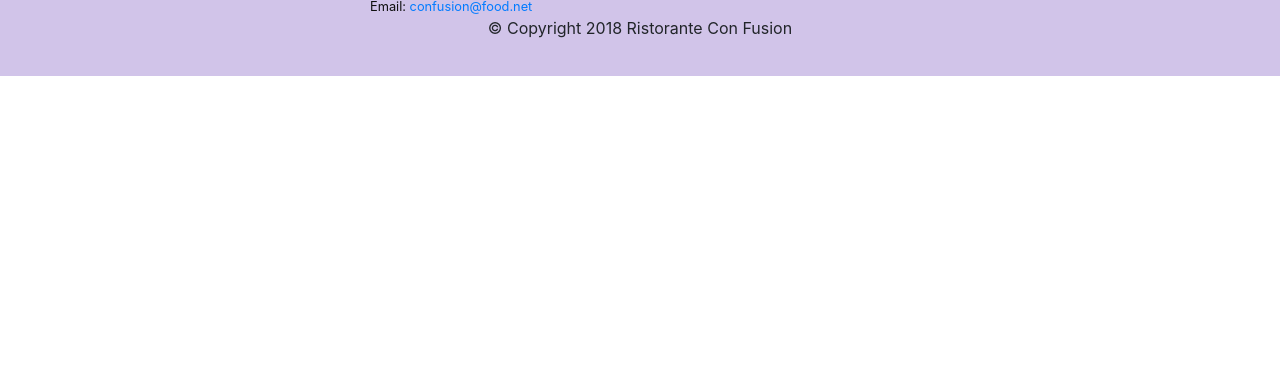
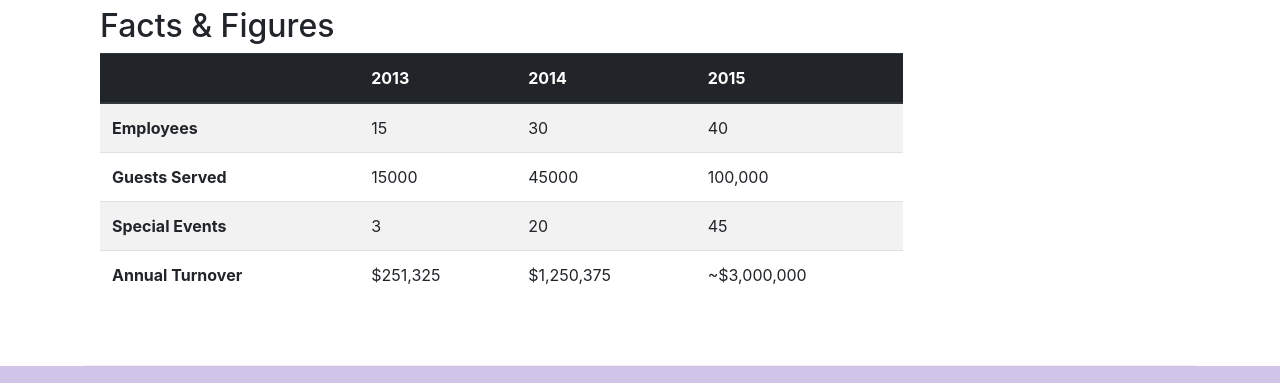
Before and after one commit to SwethaV-Developer/Confusion, a website: page aboutus.html in a window 1280 px wide. Shown: the part 1705-2088 px from the top of the page. Before the commit the page ends 1781 px from the top, so only its background shows below. Drawn offline with nearby package versions, Linux system fonts and the light colour scheme.

Commit message:
Tables and Cards

```diff
--- a/aboutus.html
+++ b/aboutus.html
@@ -66,7 +66,34 @@
                 <p>Started in 2010, Ristorante con Fusion quickly established itself as a culinary icon par excellence in Hong Kong. With its unique brand of world fusion cuisine that can be found nowhere else, it enjoys patronage from the A-list clientele in Hong Kong.  Featuring four of the best three-star Michelin chefs in the world, you never know what will arrive on your plate the next time you visit us.</p>
                 <p>The restaurant traces its humble beginnings to <em>The Frying Pan</em>, a successful chain started by our CEO, Mr. Peter Pan, that featured for the first time the world's best cuisines in a pan.</p>
             </div>
-            <div class="col col-sm">
+            <div class="col-12 col-sm-6">
+                <div class="card">
+                    <h3 class="card-header bg-primary text-white">Facts At a Glance</h3>
+                    <div class="card-body">
+                        <dl class="row">
+                            <dt class="col-6">Started</dt>
+                            <dd class="col-6">3 Feb. 2013</dd>
+                            <dt class="col-6">Major Stake Holder</dt>
+                            <dd class="col-6">HK Fine Foods Inc.</dd>
+                            <dt class="col-6">Last Year's Turnover</dt>
+                            <dd class="col-6">$1,250,375</dd>
+                            <dt class="col-6">Employees</dt>
+                            <dd class="col-6">40</dd>
+                        </dl>
+                    </div>
+                </div>
+            </div>
+            <div class="col-12">
+                <div class="card card-body bg-light">
+                    <blockquote class="blockquote">
+                        <p class="mb-0">You better cut the pizza in four pieces because
+                            I'm not hungry enough to eat six.</p>
+                        <footer class="blockquote-footer">Yogi Berra,
+                            <cite title="Source Title">The Wit and Wisdom of Yogi Berra,
+                            P. Pepe, Diversion Books, 2014</cite>
+                        </footer>
+                    </blockquote>
+                </div>
             </div>
         </div>
 
@@ -84,7 +111,50 @@
                 <p class="d-none d-sm-block">Award winning three-star Michelin chef with wide International experience having worked closely with whos-who in the culinary world, he specializes in creating mouthwatering Indo-Italian fusion experiences. He says, <em>Put together the cuisines from the two craziest cultures, and you get a winning hit! Amma Mia!</em></p>
             </div>
        </div>
-
+       <div class="row row-content">
+            <div class="col-12 col-sm-9">
+                <h2>Facts &amp; Figures</h2>
+                <div class="table-responsive">
+                    <table class="table table-striped">
+                        <thead class="thead-dark">
+                            <tr>
+                                <th>&nbsp;</th>
+                                <th>2013</th>
+                                <th>2014</th>
+                                <th>2015</th>
+                            </tr>
+                        </thead>
+                        <tbody>
+                            <tr>
+                                <th>Employees</th>
+                                <td>15</td>
+                                <td>30</td>
+                                <td>40</td>
+                            </tr>
+                            <tr>
+                                <th>Guests Served</th>
+                                <td>15000</td>
+                                <td>45000</td>
+                                <td>100,000</td>
+                            </tr>
+                            <tr>
+                                <th>Special Events</th>
+                                <td>3</td>
+                                <td>20</td>
+                                <td>45</td>
+                            </tr>
+                            <tr>
+                                <th>Annual Turnover</th>
+                                <td>$251,325</td>
+                                <td>$1,250,375</td>
+                                <td>~$3,000,000</td>
+                            </tr>
+                        </tbody>
+                    </table>
+                </div>
+            </div>
+            <div class="col-12 col-sm-3"></div>
+       </div>
     </div>
 
     <footer class="footer">
```
